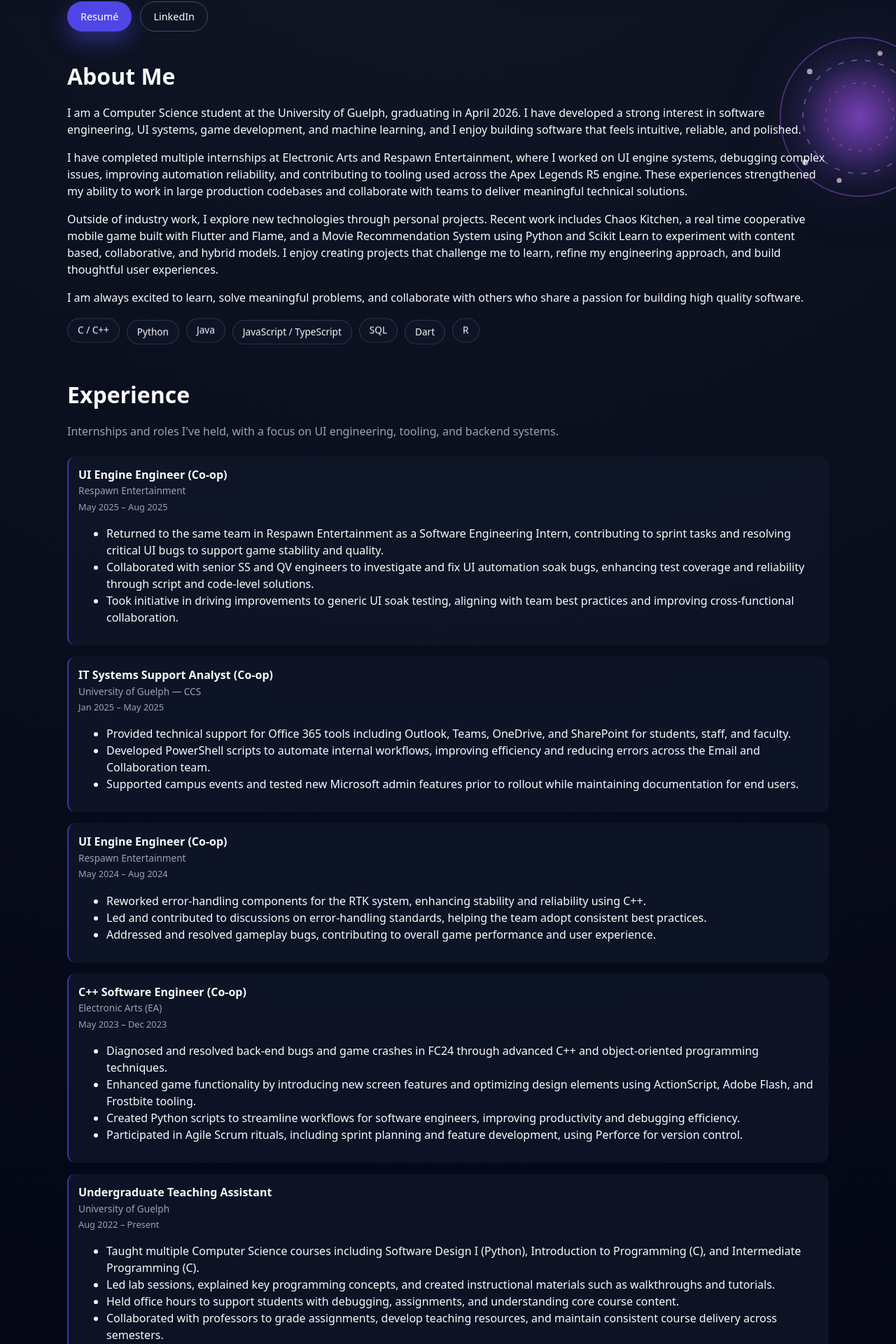
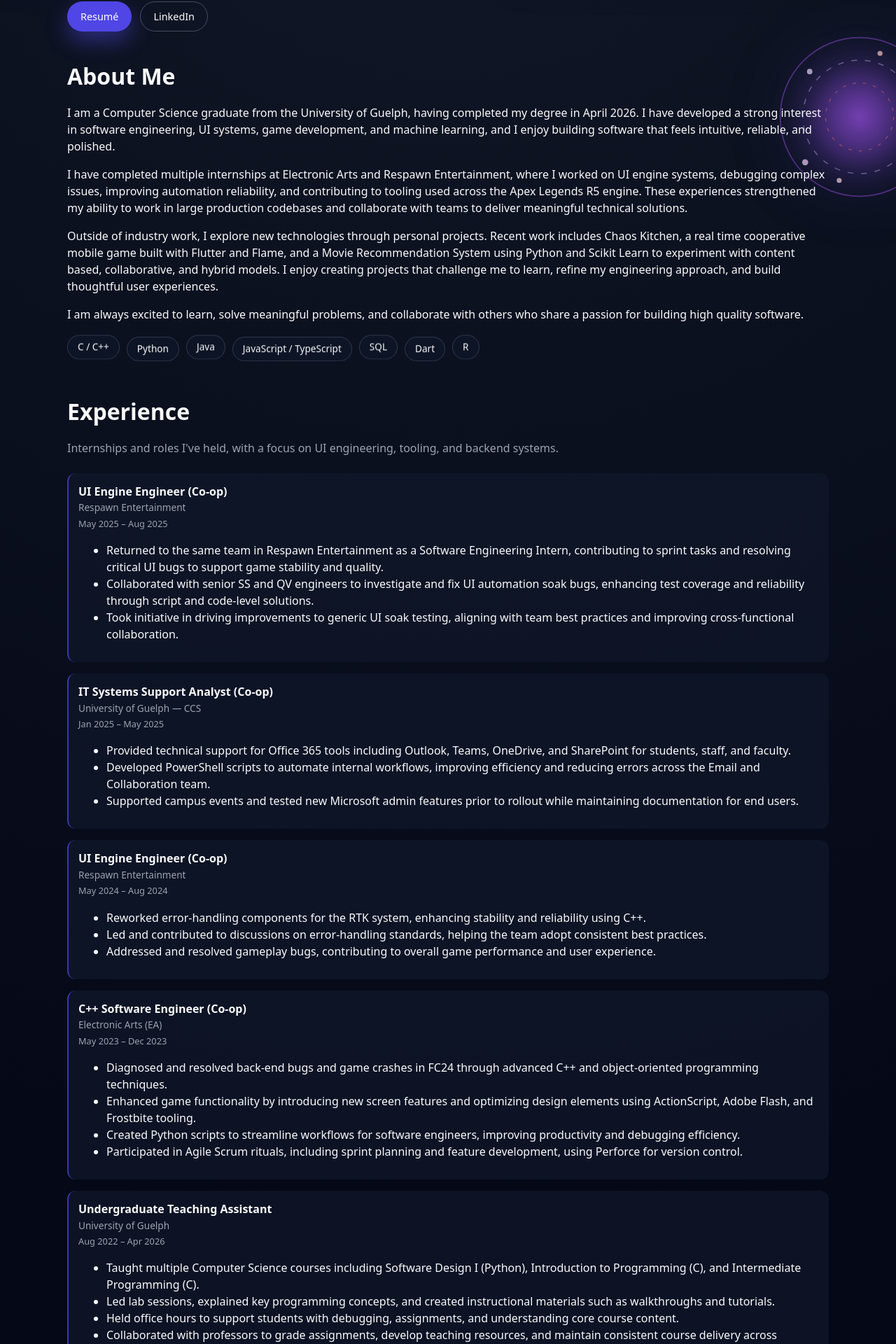
Before and after one commit to jyothir21/jk-website, a React (Vite) app: page / in a window 1280 px wide. Shown: the part 399-2319 px from the top of the page at 70% size. Built offline with nearby package versions, Linux system fonts and the light colour scheme.

Commit message:
updated resume and about me page since I graduated

```diff
--- a/src/components/About.tsx
+++ b/src/components/About.tsx
@@ -4,10 +4,11 @@ export const About: React.FC = () => {
   return (
     <>
       <p>
-        I am a Computer Science student at the University of Guelph, graduating
-        in April 2026. I have developed a strong interest in software
-        engineering, UI systems, game development, and machine learning, and I
-        enjoy building software that feels intuitive, reliable, and polished.
+        I am a Computer Science graduate from the University of Guelph, having
+        completed my degree in April 2026. I have developed a strong interest in
+        software engineering, UI systems, game development, and machine
+        learning, and I enjoy building software that feels intuitive, reliable,
+        and polished.
       </p>
 
       <p>
--- a/src/components/Experience.tsx
+++ b/src/components/Experience.tsx
@@ -59,7 +59,7 @@ const experience: ExperienceItem[] = [
   {
     role: "Undergraduate Teaching Assistant",
     company: "University of Guelph",
-    period: "Aug 2022 – Present",
+    period: "Aug 2022 – Apr 2026",
     bullets: [
       "Taught multiple Computer Science courses including Software Design I (Python), Introduction to Programming (C), and Intermediate Programming (C).",
       "Led lab sessions, explained key programming concepts, and created instructional materials such as walkthroughs and tutorials.",
--- a/src/components/Hero.tsx
+++ b/src/components/Hero.tsx
@@ -55,7 +55,7 @@ export const Hero: React.FC = () => {
 
         <div className="hero-actions">
           <a
-            href="/Jyothir_Krishnan_Resume_2025.pdf"
+            href="/Jyothir_Krishnan_Resume_2026.pdf"
             download="JyothirKrishnan_Resume.pdf"
             className="btn primary"
           >
```
Also changed, not shown: 1 other file (tests, documents, lock files or other folders).
